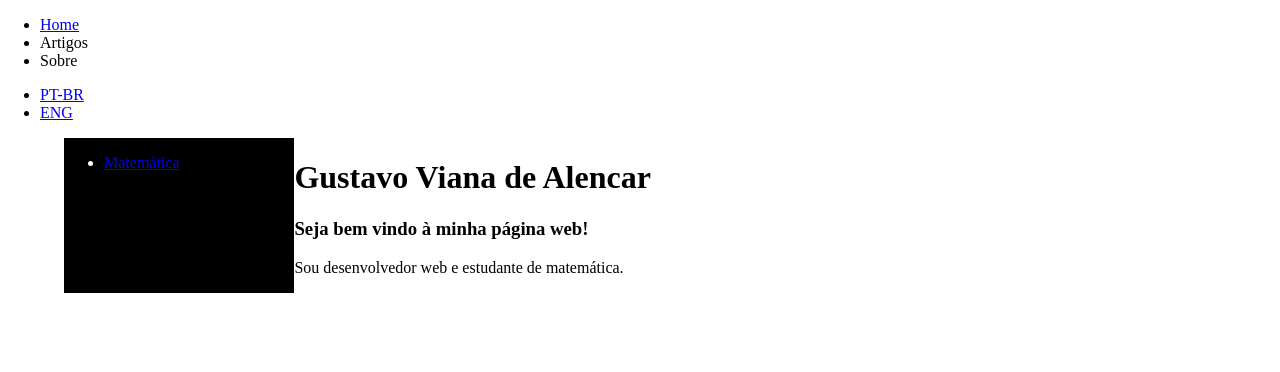
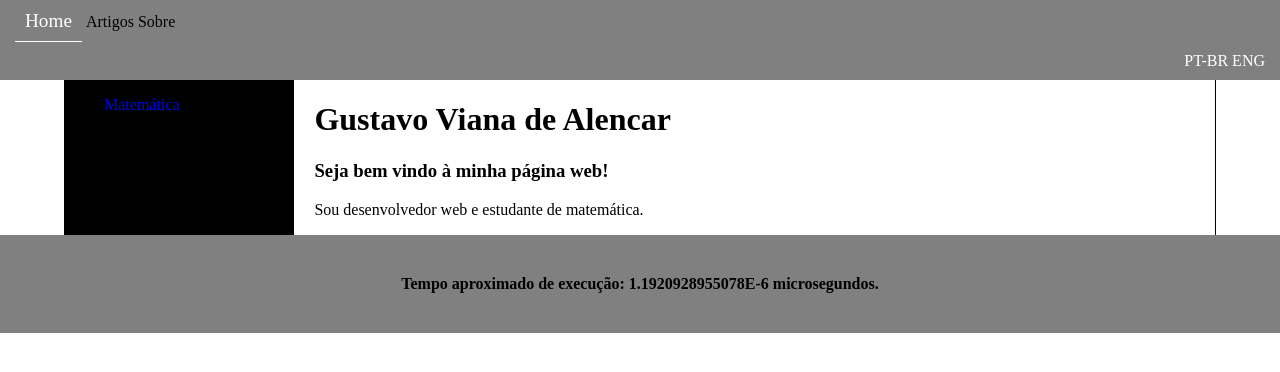
Before and after one commit to gustavovianaA/Meu-website-sem-Frameworks, a PHP site: page / in a window 1280 px wide. Shown: the top 372 px of the page. Run offline with PHP 8.4, Linux system fonts and the light colour scheme.

Commit message:
layout inicial e novos includes

```diff
--- a/config.php
+++ b/config.php
@@ -1,4 +1,5 @@
 <?php
+$time_start = microtime(true);
 
 if (isset($_GET['lang'])) {
     if ($_GET['lang'] === 'pt-br') {
--- /dev/null
+++ b/includes/footer.php
@@ -0,0 +1,5 @@
+<footer>
+<?php
+echo 'Tempo aproximado de execução: ' . (microtime(true) - $time_start) . ' microsegundos.';
+?>
+</footer>
--- a/includes/header.php
+++ b/includes/header.php
@@ -5,30 +5,35 @@
     <meta charset="UTF-8">
     <meta name="viewport" content="width=device-width, initial-scale=1.0">
     <title>GVA</title>
-    <link rel='stylesheet' type='text/css' href='style/style.css'>
+    <link rel='stylesheet' type='text/css' href='/gustavovianaalencar/style/style.css'>
 </head>
 
 <body style='margin:0;padding:0'>
-    <header>
+    <header style='margin:0; padding:0'>
         <nav>
 
-        <?php if($language === 'pt-br'): ?>
+            <div id='header-menu-main'>
+                <?php if ($language === 'pt-br') : ?>
                     <ul>
                         <li><a href='/gustavovianaalencar/index.php'>Home</a></li>
                         <li>Artigos</li>
                         <li>Sobre</li>
                     </ul>
-        <?php elseif($language === 'eng'): ?>
+                <?php elseif ($language === 'eng') : ?>
                     <ul>
                         <li><a href='/gustavovianaalencar/index.php'>Home</a></li>
                         <li>Articles</li>
                         <li>About</li>
                     </ul>
-        <?php endif;?>
+                <?php endif; ?>
+            </div>
 
+            <div id='header-menu-config'>
                 <ul>
                     <li><a href='/gustavovianaalencar/index.php?lang=pt-br'>PT-BR</a></li>
                     <li><a href='/gustavovianaalencar/index.php?lang=eng'>ENG</a></li>
                 </ul>
+            </div>
+
         </nav>
     </header>
--- /dev/null
+++ b/includes/sidebar.php
@@ -0,0 +1,11 @@
+<aside style='width:20%; margin: 0;background-color: #000; color: #fff'>
+    <?php if ($language === 'pt-br') : ?>
+        <ul>
+            <li><a href='articles/index.php?art=matematica&lang=pt-br'>Matemática</a></li>
+        </ul>
+    <?php elseif ($language === 'eng') : ?>
+        <ul>
+            <li><a href='articles/index.php?art=mathematics&lang=eng'>Mathematics</a></li>
+        </ul>
+    <?php endif; ?>
+</aside>
--- a/index.php
+++ b/index.php
@@ -4,17 +4,9 @@ require_once('includes/header.php')
 ?>
 
 <div id='main-holder' style='width:90%;display: flex;margin: 0 auto;'>
-    <aside style='width:20%; margin: 0;background-color: #000; color: #fff'>
-        <?php if ($language === 'pt-br') : ?>
-            <ul>
-                <li><a href='articles/index.php?art=matematica&lang=pt-br'>Matemática</a></li>
-            </ul>
-        <?php elseif ($language === 'eng') : ?>
-            <ul>
-                <li><a href='articles/index.php?art=mathematics&lang=eng'>Mathematics</a></li>
-            </ul>
-        <?php endif; ?>
-    </aside>
+
+    <?php require_once('includes/sidebar.php') ?>
+
     <div id='main-content'>
 
         <h1>Gustavo Viana de Alencar</h1>
@@ -28,10 +20,10 @@ require_once('includes/header.php')
         <?php endif ?>
 
     </div>
+
 </div>
 
-<footer>
-</footer>
+<?php require_once('includes/footer.php'); ?>
 
 </body>
 
--- a/style/style.css
+++ b/style/style.css
@@ -1,5 +1,64 @@
+header nav{
+    background: gray;
+}
+
+header nav ul , aside ul li{
+    list-style-type: none;
+    margin-block-start: 0;
+    margin-block-end: 0;
+    padding-inline-start: 0;
+}
+
+header nav ul li{
+    display: inline-block;
+}
+
+header nav ul li a{
+    text-decoration: none;
+    color: #fff;
+}
+
+#header-menu-main , #header-menu-config{
+    padding-top: 10px;
+    padding-bottom: 10px;
+    padding-left: 15px;
+    padding-right: 15px;
+}
+
+#header-menu-config{
+    text-align: right;
+}
+
+#header-menu-main ul li a{
+    border-bottom: 1px solid #fff;
+    padding: 10px;
+    color: #fff;
+    font-size: 1.2em;
+    transition: color 1s, border 1s;
+}
+
+#header-menu-main ul li a:hover{
+    color: #000;
+    border-color: #000;
+}
+
 #main-content {
     width: 80%;
+    padding-left: 20px;
+    padding-right: 20px;
     margin: 0;
-    box-sizing: border-box
+    box-sizing: border-box;
+    border-right: 1px solid #000;
 }
+
+aside ul li a{
+    text-decoration: none;
+
+}
+
+footer{
+    background-color: gray;
+    font-weight: bold;
+    text-align: center;
+    padding: 40px;
+}
```
Also changed, not shown: articles/index.php (+12 -6 lines). Lines whose indentation alone changed are shown as unchanged.
